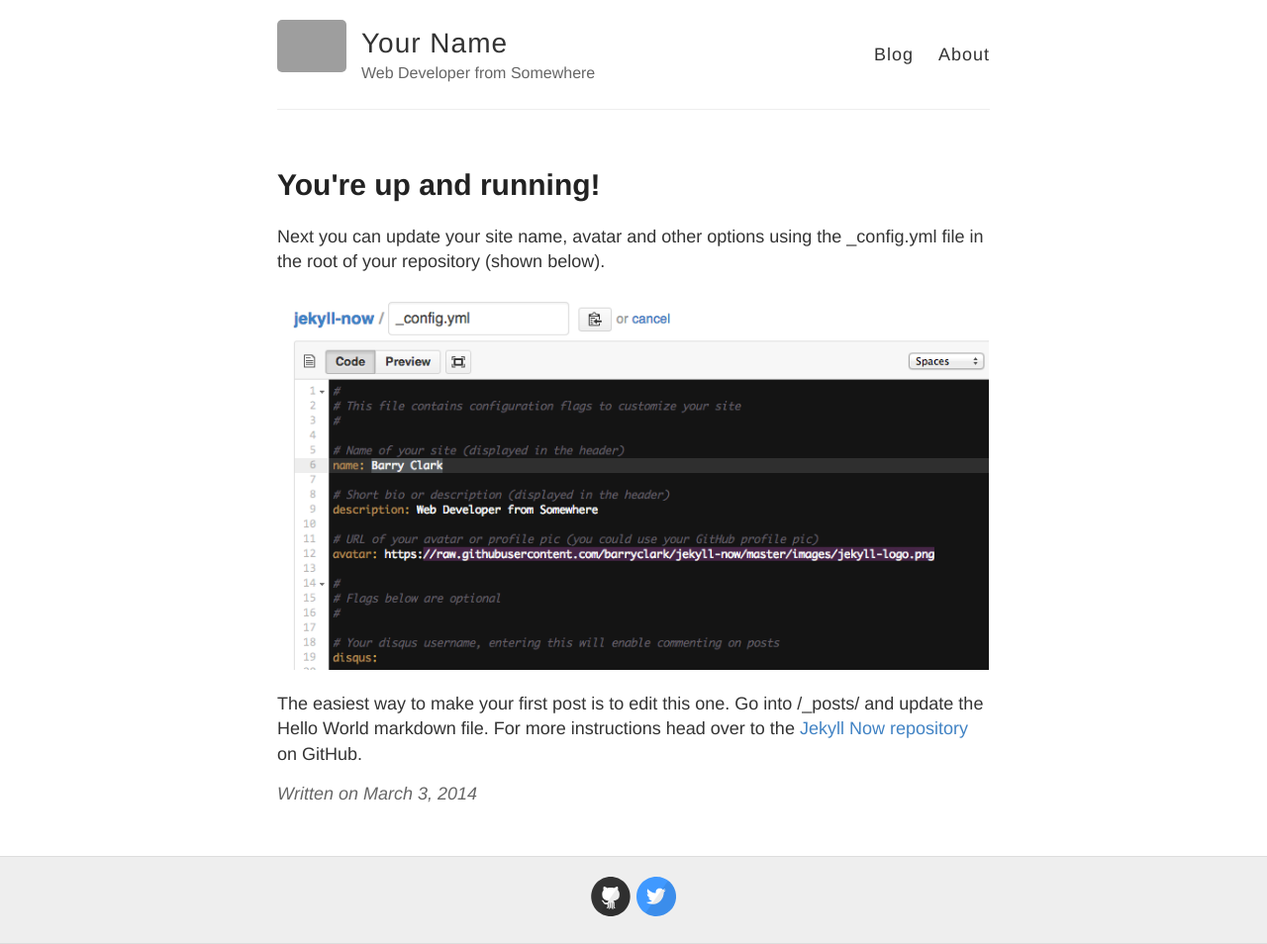
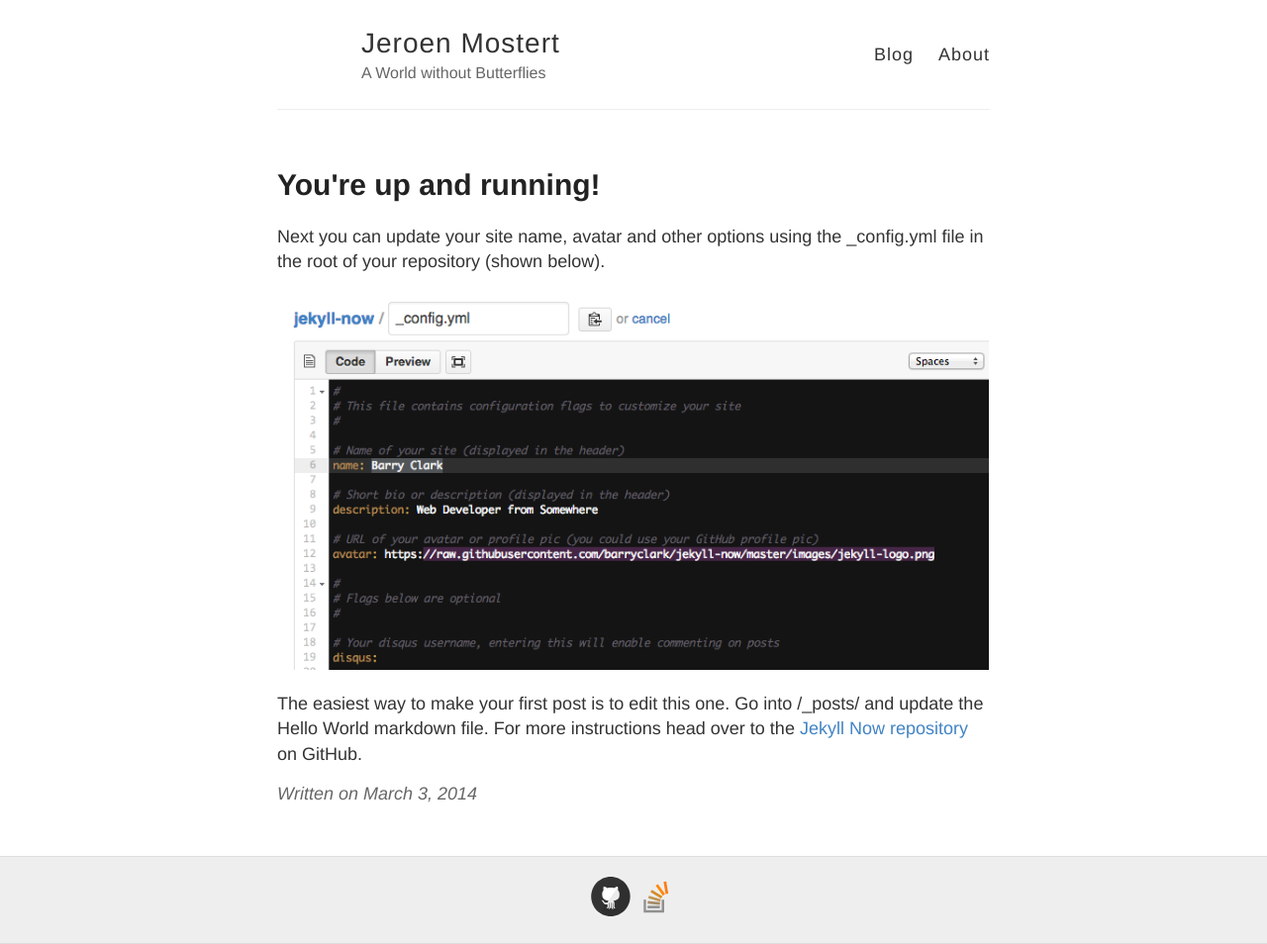
Before and after one commit to jeroen-mostert/jeroen-mostert.github.io, a Jekyll site: the page built from _posts/2014-3-3-Hello-World.md, in a window 1280 px wide. Shown: the whole page at 99% size. Built offline with Jekyll 4.4.1, drawn with Linux system fonts in a browser that asks for light colours; grey boxes are pictures that could not be loaded.

Commit message:
Update _config.yml

```diff
--- a/_config.yml
+++ b/_config.yml
@@ -3,13 +3,13 @@
 #
 
 # Name of your site (displayed in the header)
-name: Your Name
+name: Jeroen Mostert
 
 # Short bio or description (displayed in the header)
-description: Web Developer from Somewhere
+description: A World without Butterflies
 
 # URL of your avatar or profile pic (you could use your GitHub profile pic)
-avatar: https://raw.githubusercontent.com/barryclark/jekyll-now/master/images/jekyll-logo.png
+avatar:
 
 #
 # Flags below are optional
@@ -21,13 +21,13 @@ footer-links:
   email:
   facebook:
   flickr:
-  github: barryclark/jekyll-now
+  github: jeroen.mostert
   instagram:
   linkedin:
   pinterest:
   rss: # just type anything here for a working RSS icon
-  twitter: jekyllrb
-  stackoverflow: # your stackoverflow profile, e.g. "users/50476/bart-kiers"
+  twitter:
+  stackoverflow: users/4137916/jeroen-mostert # your stackoverflow profile, e.g. "users/50476/bart-kiers"
   youtube: # channel/<your_long_string> or user/<user-name>
   googleplus: # anything in your profile username that comes after plus.google.com/
 
```
